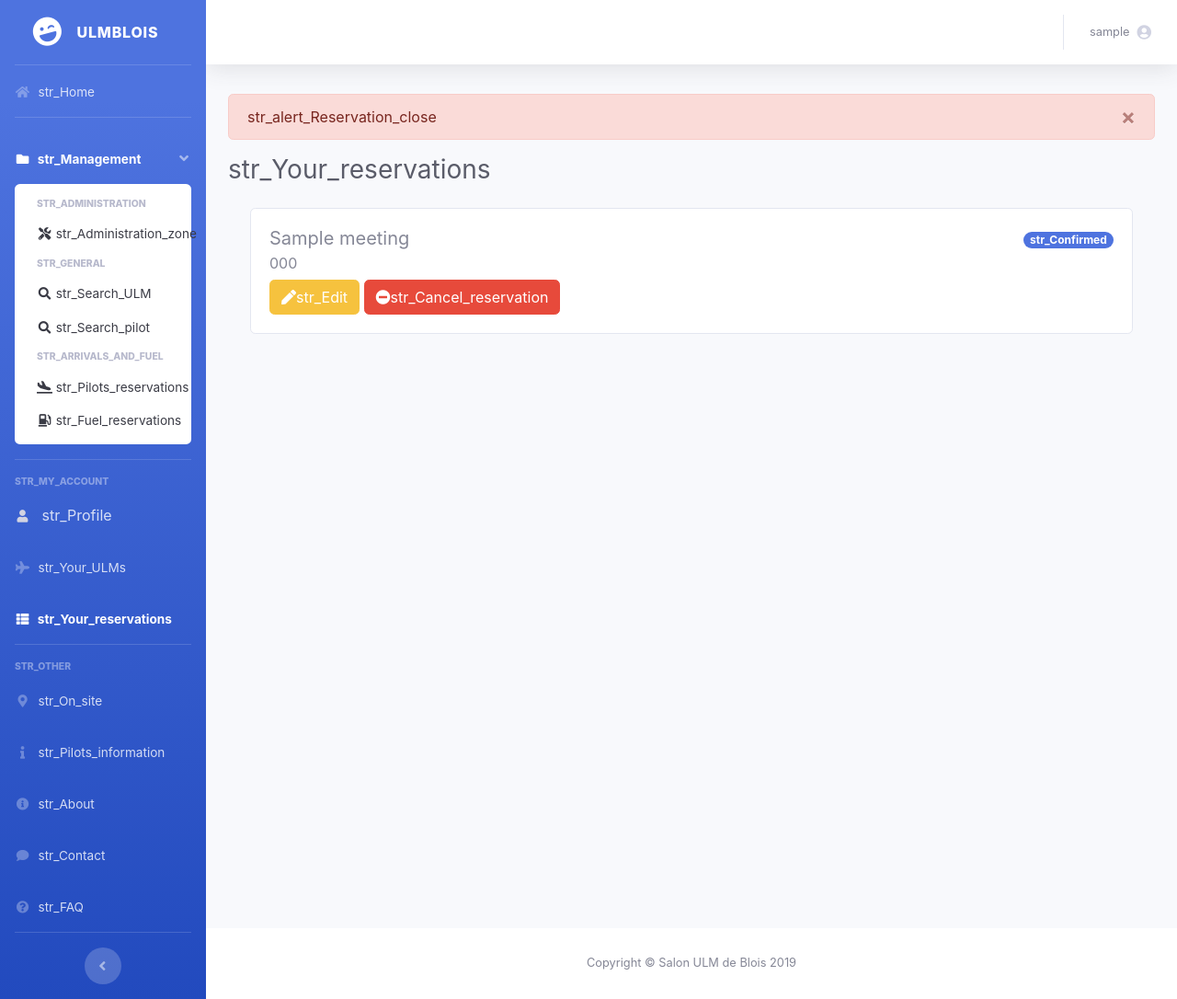
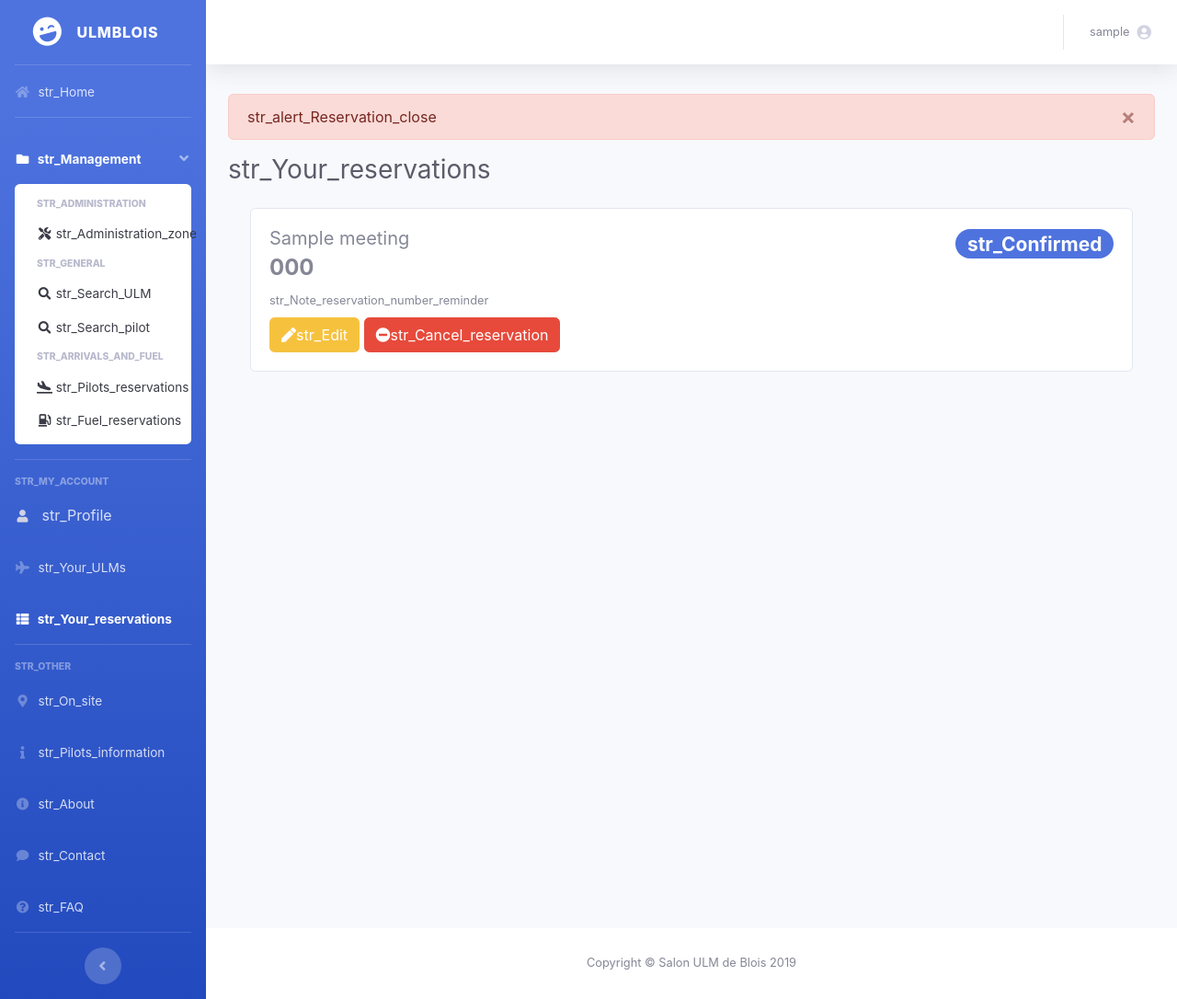
Before and after one commit to UlmBlois/website, a Django app: page /meeting/reservation in a window 1280 px wide. Shown: the whole page at 92% size. Run offline with Django 3.2, Linux system fonts and the light colour scheme; a user stored in the database is signed in; tables that the repository leaves empty hold one stand-in row (values such as "Sample post"); some libraries are stand-ins or nearby versions.

Commit message:
update pilot reservation list (cosmetic, content)

```diff
--- a/meeting/models.py
+++ b/meeting/models.py
@@ -383,7 +383,7 @@ class Reservation(models.Model):
 
     def is_on_time(self):
         """Check if the pilot is arrived during his timeslot"""
-        if self.arrival_delay().seconds/3600 < 4:
+        if self.arrival_delay().seconds/3600 < 1:
             return True
         else:
             return False
--- a/meeting/templates/pilot_reservation_list.html
+++ b/meeting/templates/pilot_reservation_list.html
@@ -1,5 +1,6 @@
 {% extends "base_logged.html" %}
 {% load i18n %}
+{% load chunks %}
 
 {% block messages %}
   {% if meeting.confirmation_open and user.pilot.as_unconfirmed_reservation %}
@@ -52,7 +53,11 @@
 
     <h5 class="card-title">{{res.meeting}}</h5>
     {% if res.confirmed %}
-    <h6 class="card-subtitle mb-2 text-muted">{{res.reservation_number}}</h6>
+    <div class="card-subtitle mb-2">
+      <h4 class=""><b>{{res.reservation_number}}</b></h4>
+      <small>{% trans 'str_Note_reservation_number_reminder'%}</small><br>
+    </div>
+
     {% endif %}
     {% if res.is_active %}
     <a href="{% url 'pilot_update_reservation' res.pk %}" class="btn btn-warning"><span class="fas fa-pen"></span>{% trans "str_Edit" %}</a>
@@ -70,10 +75,11 @@
                 </button>
               </div>
               <div class="modal-body">
-                <!-- TODO put related chunk -->
+                {% get_chunk 'reservation_confirmation_modal' as confirmation_chunk %}
+                {{ confirmation_chunk.content | safe }}
               </div>
               <div class="modal-footer">
-                <button type="button" class="btn btn-secondary" data-dismiss="modal">Close</button>
+                <button type="button" class="btn btn-secondary" data-dismiss="modal">{% trans 'str_Cancel'%}</button>
                 <form action="{% url 'ajax_confirm_reservation' pk=res.pk %}" method=POST>
                   {% csrf_token %}
                   <button class="btn btn-primary"><span class="fas fa-check"></span>{% trans 'str_Confirm'%}</button>
@@ -95,10 +101,11 @@
                 </button>
               </div>
               <div class="modal-body">
-                <!-- TODO put related chunk -->
+                {% get_chunk 'reservation_cancelation_modal' as cancelation_chunk %}
+                {{ cancelation_chunk.content | safe }}
               </div>
               <div class="modal-footer">
-                <button type="button" class="btn btn-secondary" data-dismiss="modal">Close</button>
+                <button type="button" class="btn btn-secondary" data-dismiss="modal">{% trans 'str_Cancel'%}</button>
                 <form action="{% url 'ajax_cancel_reservation' pk=res.pk %}" method=POST>
                   {% csrf_token %}
                   <button class="btn btn-danger"><span class="fas fa-minus-circle"></span>{% trans 'str_Cancel_reservation'%}</button>
@@ -112,11 +119,11 @@
     </div> <!-- End Right -->
     <div class="">
     {% if res.canceled %}
-        <h5 class="badge badge-pill badge-danger">{% trans 'str_Canceled'%}</h5>
+        <h3><span class="badge badge-pill badge-danger">{% trans 'str_Canceled'%}</span></h3>
     {% elif res.confirmed %}
-        <h5 class="badge badge-pill badge-primary">{% trans 'str_Confirmed'%}</h5>
+        <h3><span class="badge badge-pill badge-primary">{% trans 'str_Confirmed'%}</span></h3>
     {% else %}
-        <h5 class="badge badge-pill badge-secondary">{% trans 'str_Waiting_for_validation'%}</h5>
+        <h3><span class="badge badge-pill badge-secondary">{% trans 'str_Waiting_for_validation'%}</span></h3>
     {%endif%}
     </div>
   </div>
```
Also changed, not shown: chunk_detail.md (+10 -0 lines).
